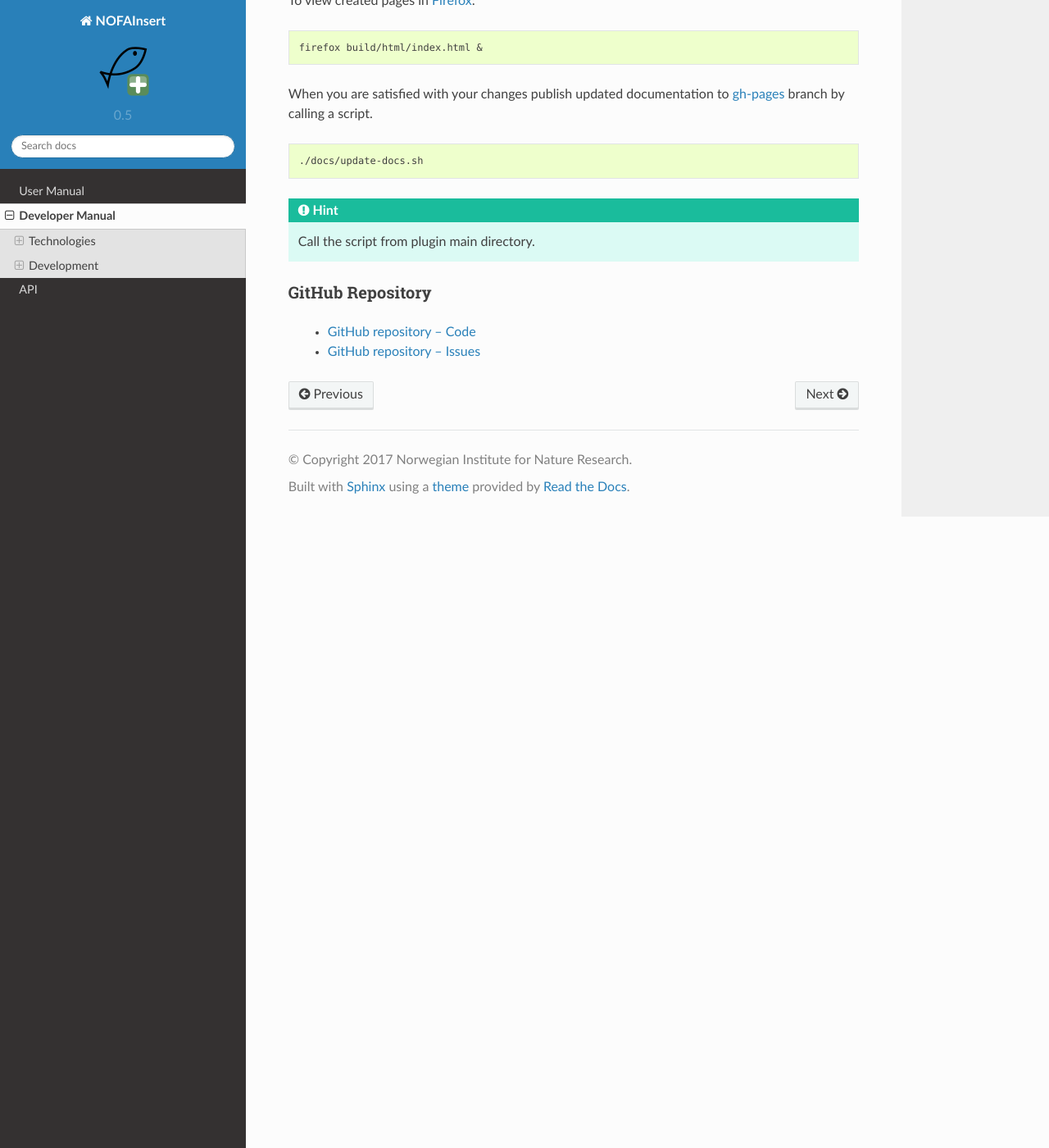
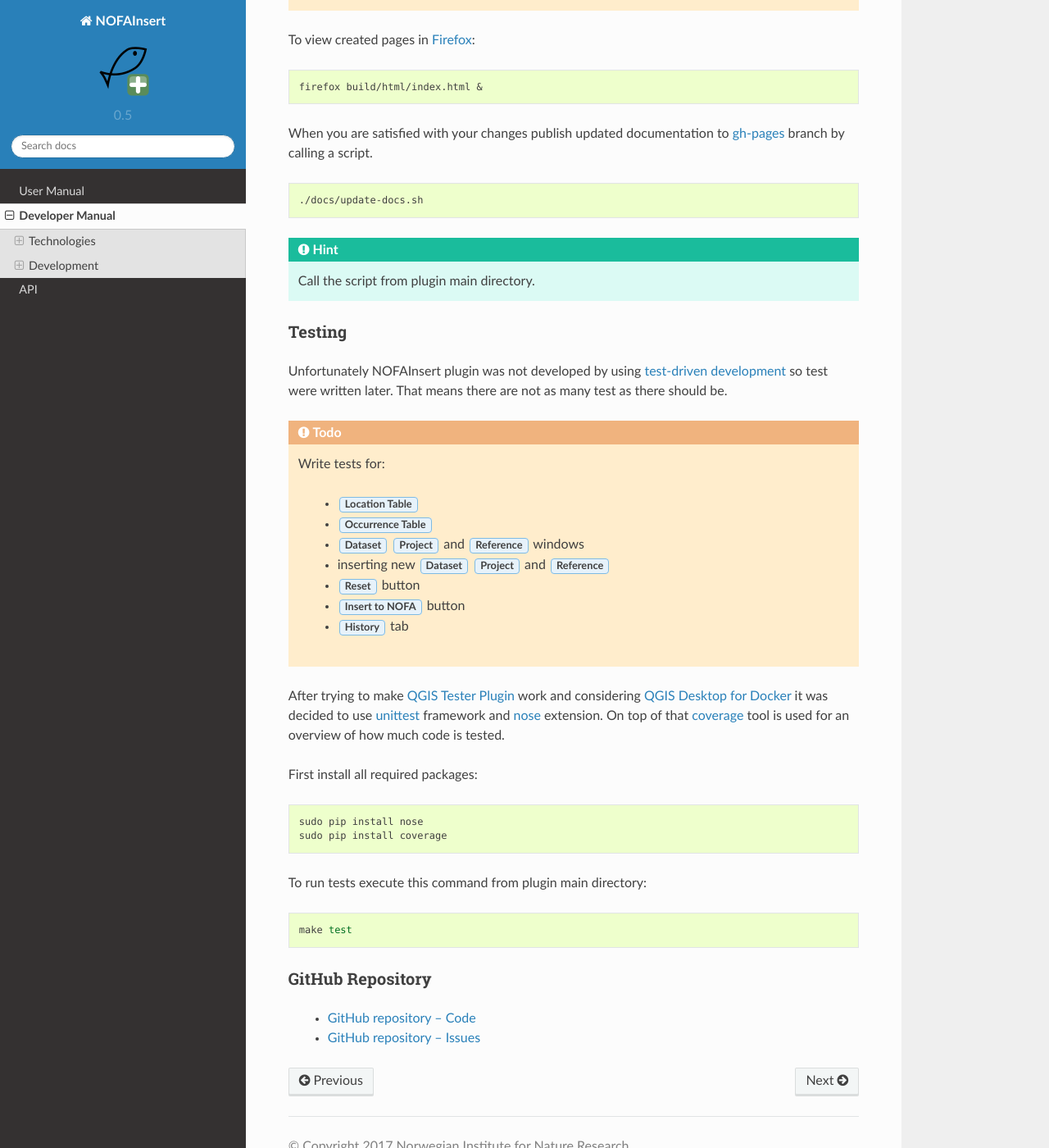
Before and after one commit to NINAnor/NOFAInsert, a Sphinx documentation site: the page built from docs/source/developer-manual.rst, in a window 1280 px wide and 1400 px high, scrolled down 3598 px. Shown: the whole window at 82% size. Built offline with Sphinx 7.4.7 and the Read the Docs theme 2.0.0, drawn with Linux system fonts in a browser that asks for light colours; formulas are drawn with MathJax 3; some of the changed text lies outside the part shown.

Commit message:
Docs: add text

```diff
--- a/docs/source/developer-manual.rst
+++ b/docs/source/developer-manual.rst
@@ -26,12 +26,13 @@ Documentation
 The newest version of plugin
 (`0.5 <https://github.com/NINAnor/NOFAInsert/releases/tag/v0.5-beta_candidate>`__)
 was developed for `QGIS <https://www.qgis.org/>`__ 2.18.
-It uses packages `PyQt4 <http://pyqt.sourceforge.net/Docs/PyQt4/>`__
-and `psycopg <http://initd.org/psycopg/>`__.
 
    * `QGIS 2.18 API <https://qgis.org/api/2.18/>`__
    * `PyQt4 <http://pyqt.sourceforge.net/Docs/PyQt4/>`__
    * `psycopg2 <http://initd.org/psycopg/docs/>`__
+   * `unittest <https://docs.python.org/2/library/unittest.html>`__
+   * `nose <https://nose.readthedocs.io/>`__
+   * `coverage <https://coverage.readthedocs.io/en/coverage-4.4.1/>`__
 
 ***********
 Development
@@ -229,6 +230,52 @@ by calling a script.
 
    Call the script from plugin main directory.
 
+Testing
+=======
+
+Unfortunately NOFAInsert plugin was not developed by using
+`test-driven development <https://en.wikipedia.org/wiki/Test-driven_development>`__
+so test were written later. That means there are not as many test as there
+should be.
+
+.. todo::
+
+   Write tests for:
+
+      * :guilabel:`Location Table`
+      * :guilabel:`Occurrence Table`
+      * :guilabel:`Dataset` :guilabel:`Project` and :guilabel:`Reference`
+        windows
+      * inserting new :guilabel:`Dataset` :guilabel:`Project`
+        and :guilabel:`Reference`
+      * :guilabel:`Reset` button
+      * :guilabel:`Insert to NOFA` button
+      * :guilabel:`History` tab
+
+After trying to make
+`QGIS Tester Plugin <https://github.com/boundlessgeo/qgis-tester-plugin>`__
+work and considering
+`QGIS Desktop for Docker <https://github.com/kartoza/docker-qgis-desktop>`__
+it was decided to use
+`unittest <https://docs.python.org/2/library/unittest.html>`__ framework
+and `nose <https://nose.readthedocs.io/>`__ extension.
+On top of that
+`coverage <https://coverage.readthedocs.io/en/coverage-4.4.1/>`__ tool is used
+for an overview of how much code is tested.
+
+First install all required packages:
+
+.. code-block:: bash
+
+   sudo pip install nose
+   sudo pip install coverage
+
+To run tests execute this command from plugin main directory:
+
+.. code-block:: bash
+
+   make test
+
 GitHub Repository
 =================
 
```
